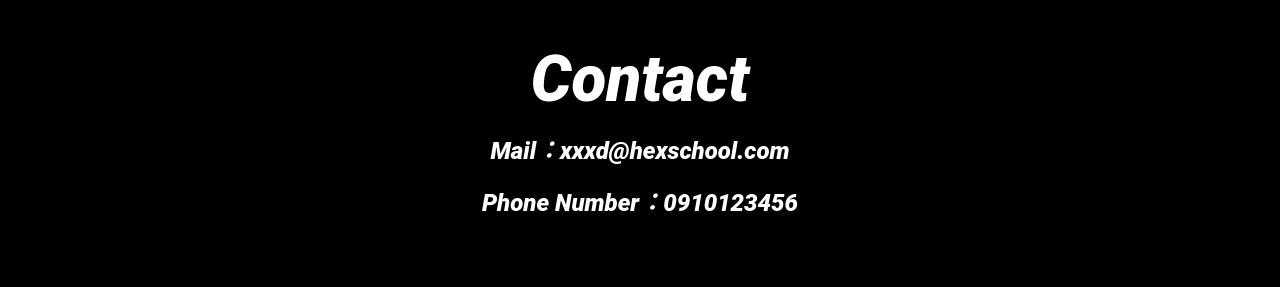
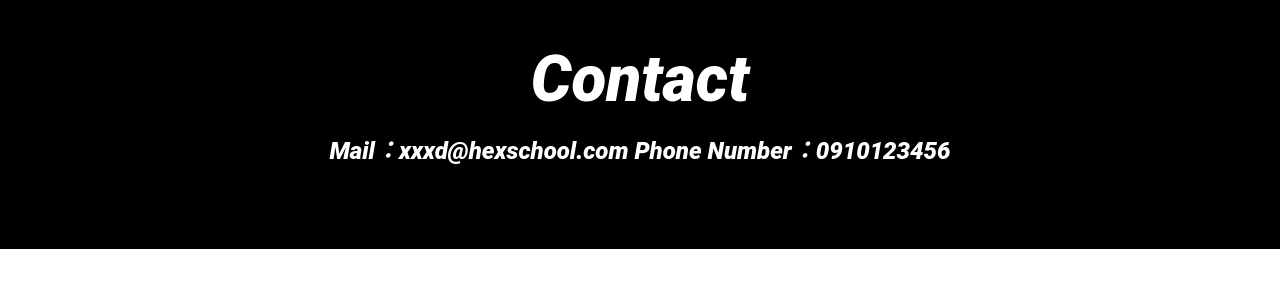
Before and after one commit to yinmin8610/hexschool--, a plain HTML site: page week2/index.html in a window 1280 px wide. Shown: the part 5460-5747 px from the top of the page. After the commit the page ends 5709 px from the top, so only its background shows below. Drawn offline with Linux system fonts and the light colour scheme.

Commit message:
更新標籤使用

```diff
--- a/week2/index.html
+++ b/week2/index.html
@@ -125,8 +125,10 @@
   <footer class="contact bg-dark text-center">
     <div class="container">
       <h2 class="title mb-1">Contact</h2>
-      <p class="mb-1"><a href="mailto:xxxd@hexschool.com">Mail：xxxd@hexschool.com</a></p>
-      <p><a href="tel:0910123456">Phone Number：0910123456</a></p>
+      <address>
+        <a class="mb-1" href="mailto:xxxd@hexschool.com">Mail：xxxd@hexschool.com</a>
+        <a href="tel:+886910123456">Phone Number：0910123456</a>
+      </address>
     </div>
   </footer>
 </body>
```
